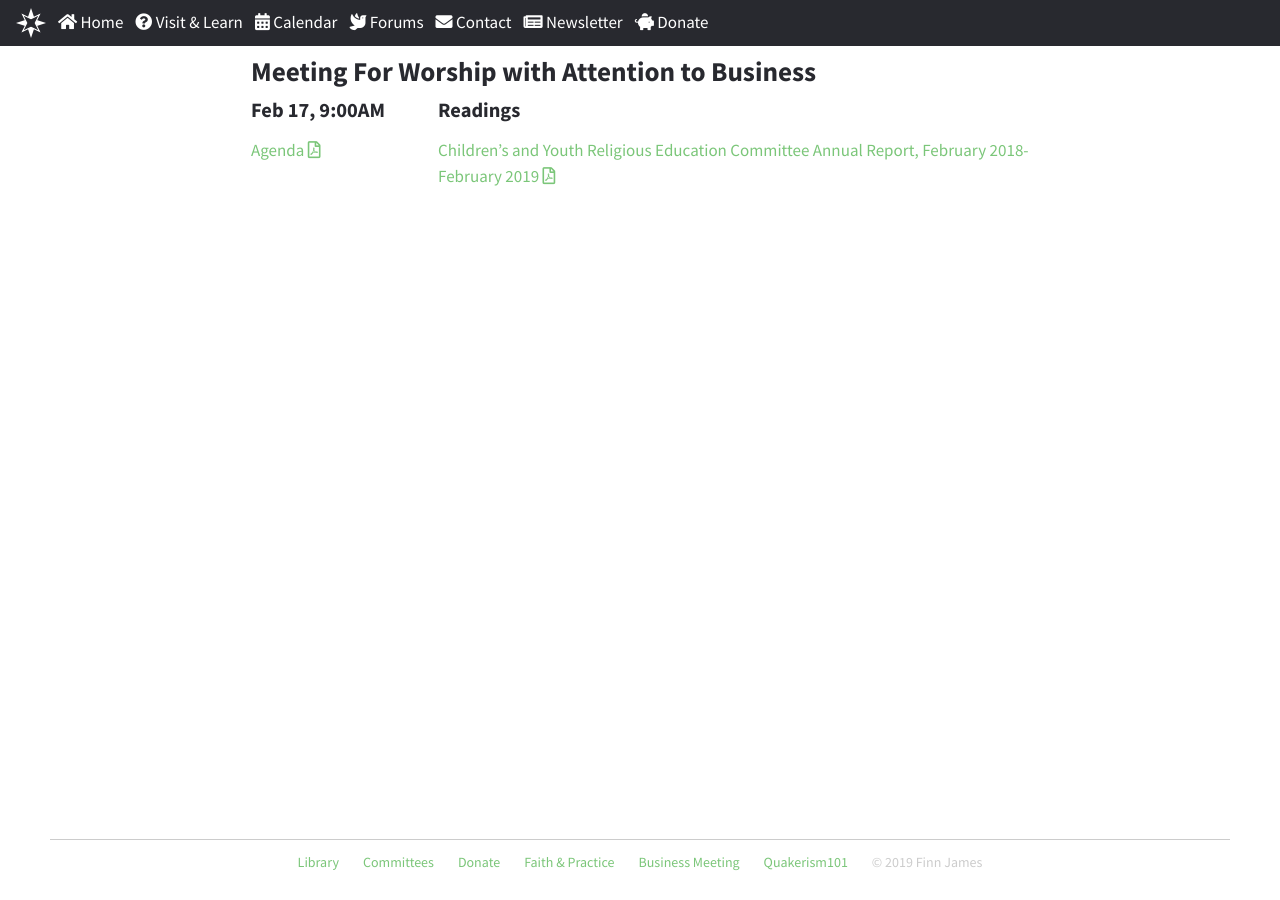
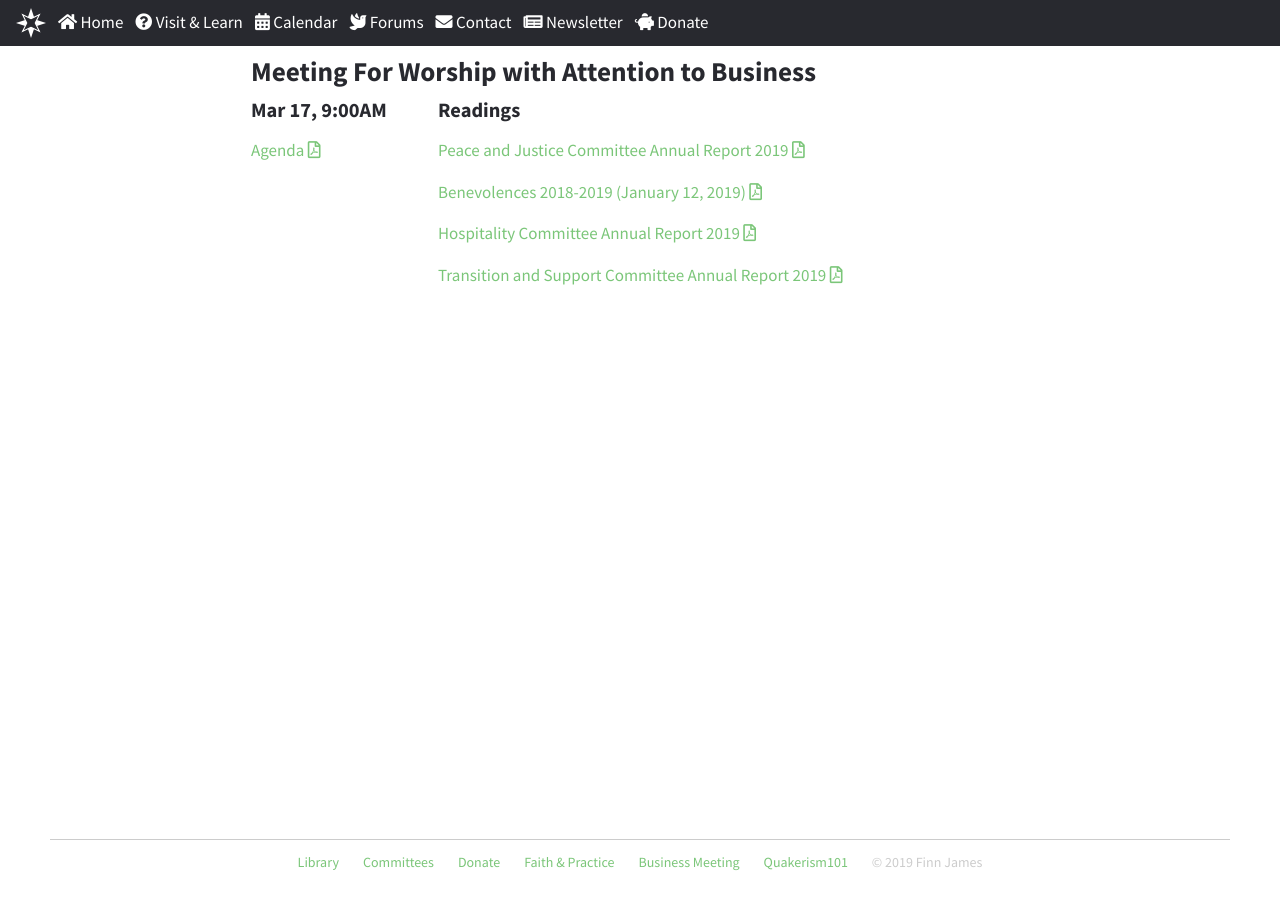
Before and after one commit to chfm/chfm.github.io, a Jekyll site: the page built from mwab.md, in a window 1280 px wide. Built offline with Jekyll 4.4.1, drawn with Linux system fonts in a browser that asks for light colours; nearby versions of some CDN libraries.

Commit message:
Update mwab data for March MFWAB

```diff
--- a/_data/mwab.yml
+++ b/_data/mwab.yml
@@ -1,5 +1,11 @@
 ---
-datetime: "2019-02-17 09:00"
+datetime: "2019-03-17 09:00"
 documents:
-  - name: "Children’s and Youth Religious Education Committee Annual Report, February 2018-February 2019"
-    pdf: cyre_annual_2019.pdf
+  - name: "Peace and Justice Committee Annual Report 2019"
+    pdf: peace_and_justice_annual_2019.pdf
+  - name: "Benevolences 2018-2019 (January 12, 2019)"
+    pdf: benevolances_2019_proposed.pdf
+  - name: "Hospitality Committee Annual Report 2019"
+    pdf: hospitality_annual_2019.pdf
+  - name: "Transition and Support Committee Annual Report 2019"
+    pdf: transition_support_annual_2019.pdf
```
